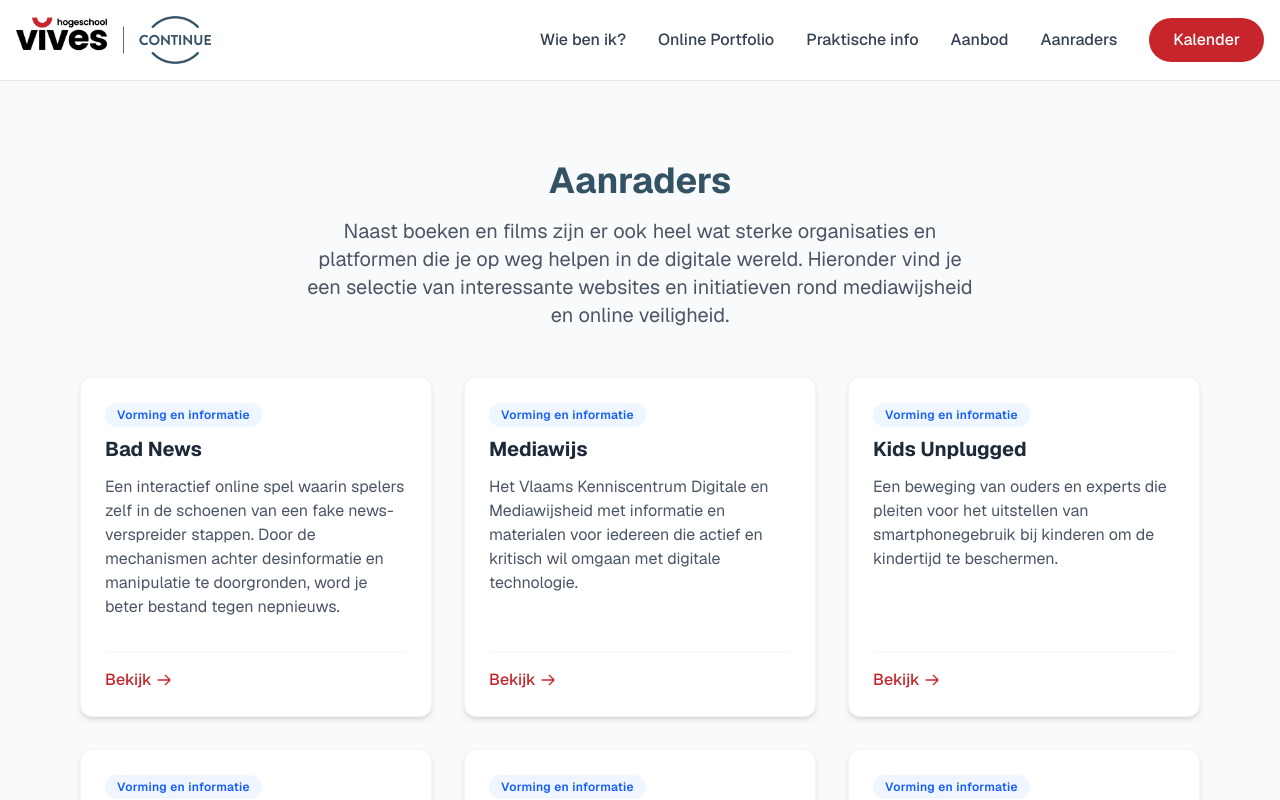
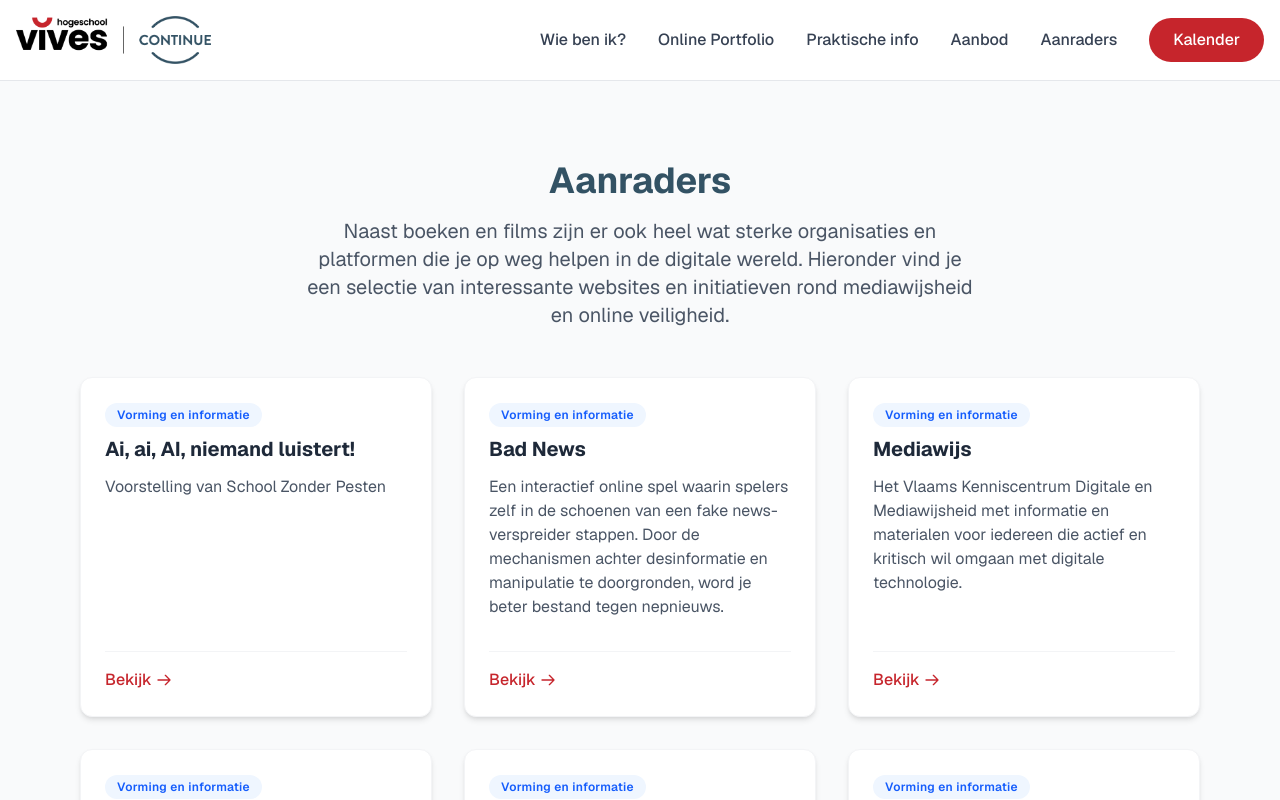
Before and after one commit to Termotaurus/Lezingen, a Next.js app in the folder website/: page /aanraders in a window 1280 px wide. Shown: the top 800 px of the page. Built offline with nearby package versions, Linux system fonts and the light colour scheme.

Commit message:
Add "Ai, ai, AI, niemand luistert!" to aanraders
This commit adds the presentation from School Zonder Pesten to the "Vorming en informatie" category of the Aanraders page, placing it at the top of its category.

Co-authored-by: Termotaurus <89079857+Termotaurus@users.noreply.github.com>

```diff
--- a/website/src/app/aanraders/page.tsx
+++ b/website/src/app/aanraders/page.tsx
@@ -9,6 +9,12 @@ interface RecommendationItem {
 }
 
 const recommendationItems: RecommendationItem[] = [
+  {
+    title: "Ai, ai, AI, niemand luistert!",
+    description: "Voorstelling van School Zonder Pesten",
+    url: "https://www.schoolzonderpesten.be/aanbod/ai-ai-ai-niemand-luistert/",
+    category: "Vorming en informatie",
+  },
   {
     title: "Bad News",
     description: "Een interactief online spel waarin spelers zelf in de schoenen van een fake news-verspreider stappen. Door de mechanismen achter desinformatie en manipulatie te doorgronden, word je beter bestand tegen nepnieuws.",
```
